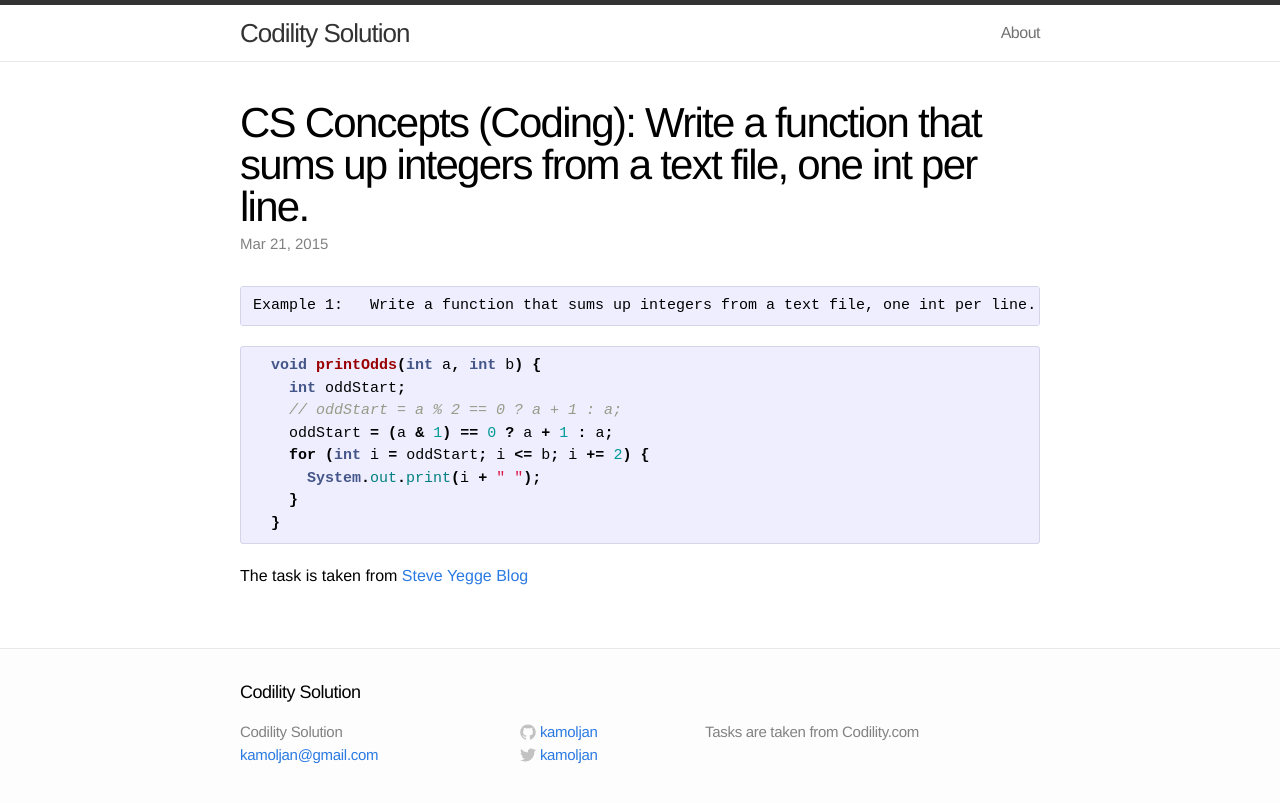
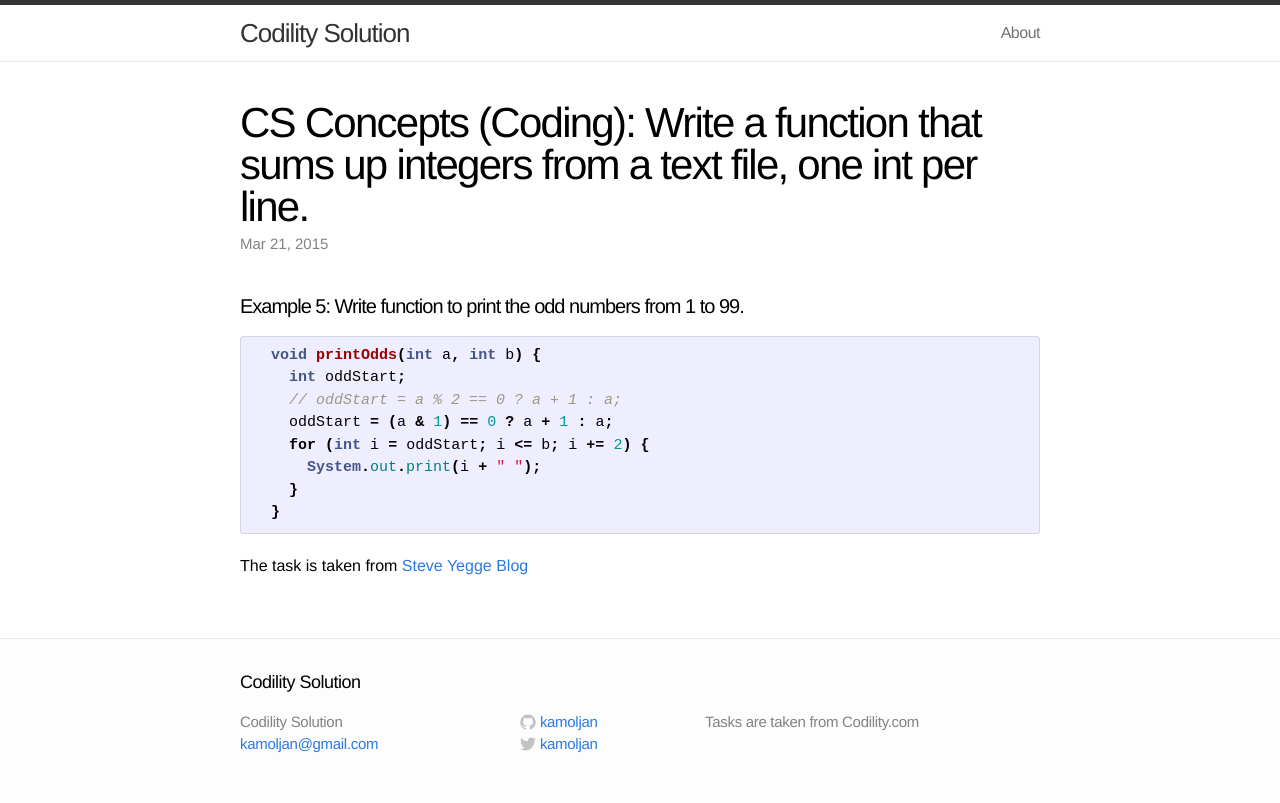
Before and after one commit to kamoljan/kamoljan.github.io, a Jekyll site: the page built from _posts/cs/2015-03-21-Print-Odds.markdown, in a window 1280 px wide. Shown: the top 803 px of the page. Built offline with Jekyll 4.4.1, drawn with Linux system fonts in a browser that asks for light colours.

Commit message:
Fixed highlight issue

```diff
--- a/_posts/cs/2015-03-16-Computer-Science-Concepts.markdown
+++ b/_posts/cs/2015-03-16-Computer-Science-Concepts.markdown
@@ -5,8 +5,8 @@ date:   2015-03-16 14:35:18
 categories: Coding
 ---
 
+#### Example 1:   Write a function to reverse a string
 {% highlight java %}
-Example 1:   Write a function to reverse a string.
 Example output for "Madam, I'm Adam":   madA m'I ,madaM
 {% endhighlight %}
 
--- a/_posts/cs/2015-03-17-Computer-Science-Concepts.markdown
+++ b/_posts/cs/2015-03-17-Computer-Science-Concepts.markdown
@@ -5,13 +5,12 @@ date:   2015-03-17 14:35:18
 categories: Coding
 ---
 
-{% highlight java %}
-Example 2:  Write function to compute Nth fibonacci number.
+#### Example 2: Write function to compute Nth fibonacci number.
+{% highlight text %}
 Input:  1, 2, 3, 4, 5
         |  |  |  |  |
         v  v  v  v  v
 Output: 0, 1, 1, 2, 3
-
 {% endhighlight %}
 
 {% highlight java %}
@@ -35,6 +34,7 @@ Output: 0, 1, 1, 2, 3
 {% endhighlight %}
 
 #### Steve Yegge Java and C/C++ solutions
+
 {% highlight java %}
   static long fib(int n) {
     return n <= 1 ? n : fib(n-1) + fib(n-2);
--- a/_posts/cs/2015-03-21-Grade-School-Multiplication-Table.markdown
+++ b/_posts/cs/2015-03-21-Grade-School-Multiplication-Table.markdown
@@ -5,8 +5,9 @@ date:   2015-03-21 14:35:18
 categories: Coding
 ---
 
+#### Example 3: Print out the grade-school multiplication table up to 12x12
+
 {% highlight text %}
-Example 1: Print out the grade-school multiplication table up to 12x12
 Example output:
    1   2   3   4   5   6   7   8   9  10  11  12
    2   4   6   8  10  12  14  16  18  20  22  24
--- a/_posts/cs/2015-03-21-Largest-Int-in-Array.markdown
+++ b/_posts/cs/2015-03-21-Largest-Int-in-Array.markdown
@@ -5,9 +5,7 @@ date:   2015-03-21 20:35:18
 categories: Coding
 ---
 
-{% highlight text %}
-Example 6:  Find the largest int value in an int array.
-{% endhighlight %}
+#### Example 6:  Find the largest int value in an int array.
 
 {% highlight java %}
 
--- a/_posts/cs/2015-03-21-Print-Odds.markdown
+++ b/_posts/cs/2015-03-21-Print-Odds.markdown
@@ -5,9 +5,7 @@ date:   2015-03-21 14:35:18
 categories: Coding
 ---
 
-{% highlight text %}
-Example 1:   Write a function that sums up integers from a text file, one int per line.
-{% endhighlight %}
+#### Example 5:  Write function to print the odd numbers from 1 to 99.
 
 {% highlight java %}
   void printOdds(int a, int b) {
--- a/_posts/cs/2015-03-21-Sums-Up-Ints-From-File.markdown
+++ b/_posts/cs/2015-03-21-Sums-Up-Ints-From-File.markdown
@@ -5,9 +5,7 @@ date:   2015-03-21 14:35:18
 categories: Coding
 ---
 
-{% highlight text %}
-Example 1:   Write a function that sums up integers from a text file, one int per line.
-{% endhighlight %}
+#### Example 4:   Write a function that sums up integers from a text file, one int per line.
 
 {% highlight java %}
   long sumIntsFromFile(String fileName) {
```
